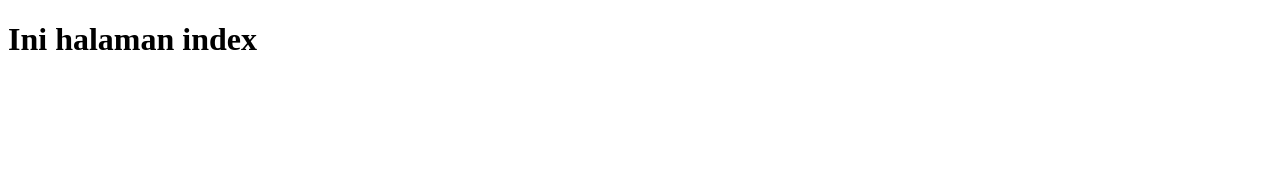
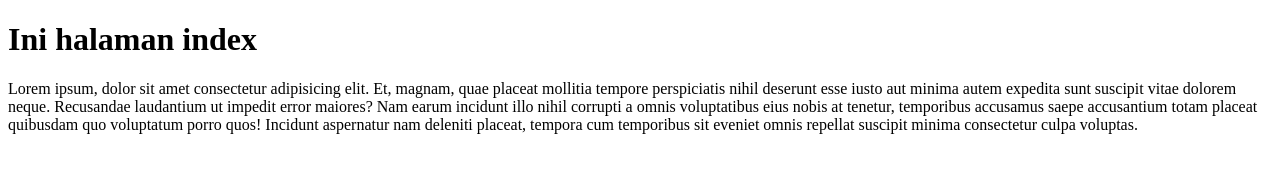
Before and after one commit to hendrawan-19220059/latihan-git, a plain HTML site: page index.html in a window 1280 px wide. Drawn offline with Linux system fonts and the light colour scheme.

Commit message:
menambahkan paragraf di index

```diff
--- a/index.html
+++ b/index.html
@@ -7,5 +7,7 @@
 </head>
 <body>
     <h1>Ini halaman index</h1>
+
+    <p>Lorem ipsum, dolor sit amet consectetur adipisicing elit. Et, magnam, quae placeat mollitia tempore perspiciatis nihil deserunt esse iusto aut minima autem expedita sunt suscipit vitae dolorem neque. Recusandae laudantium ut impedit error maiores? Nam earum incidunt illo nihil corrupti a omnis voluptatibus eius nobis at tenetur, temporibus accusamus saepe accusantium totam placeat quibusdam quo voluptatum porro quos! Incidunt aspernatur nam deleniti placeat, tempora cum temporibus sit eveniet omnis repellat suscipit minima consectetur culpa voluptas.</p>
 </body>
 </html>
```
